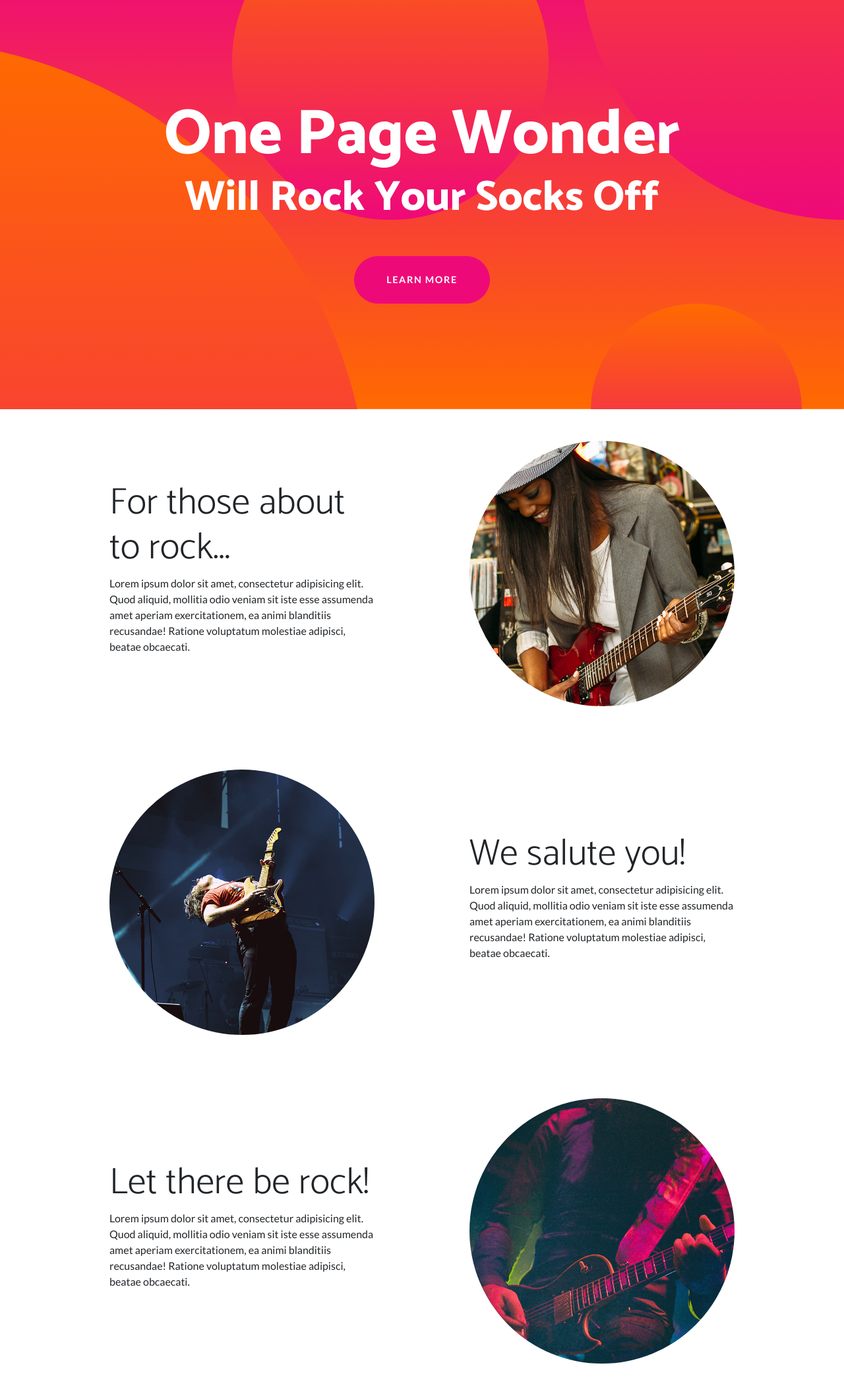
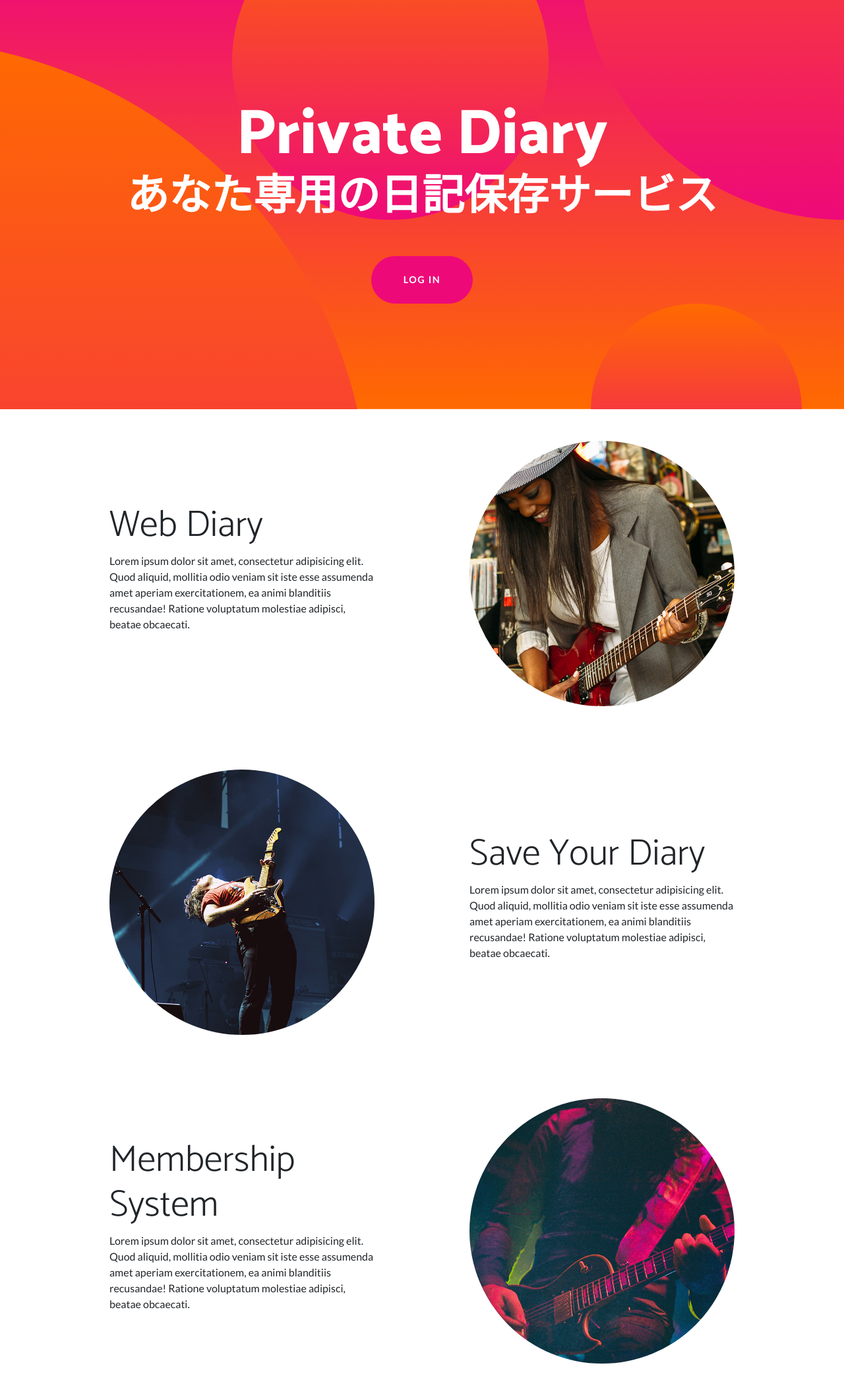
Before and after one commit to EzuraA/private_diary, a Django app: page / in a window 1280 px wide. Shown: the part 67-2167 px from the top of the page at 66% size. Run offline with Django 3.2, Linux system fonts and the light colour scheme; some libraries are stand-ins or nearby versions.

```diff
--- a/diary/templates/base.html
+++ b/diary/templates/base.html
@@ -22,6 +22,7 @@
         <script src="https://use.fontawesome.com/releases/v5.15.3/js/all.js" crossorigin="anonymous"></script>
         <!-- Core theme CSS (includes Bootstrap)-->
         <link href="{% static 'css/styles.css' %}" rel="stylesheet" />
+        <link rel="stylesheet" type="text/css" href="{% static 'css/mystyle.css' %}">
     </head>
     <body id="page-top">
         <!-- Navigation-->
--- a/diary/templates/index.html
+++ b/diary/templates/index.html
@@ -1,15 +1,16 @@
 {% extends 'base.html' %}
+
 {% load static %}
 
-{% block title %}Web上に〜{% endblock %}
+{% block title %}Web上にあなた専用の日記ページを保存できるサービス｜Private Diary{% endblock %}
 
 {% block header %}
         <header class="masthead text-center text-white">
             <div class="masthead-content">
                 <div class="container px-5">
-                    <h1 class="masthead-heading mb-0">One Page Wonder</h1>
-                    <h2 class="masthead-subheading mb-0">Will Rock Your Socks Off</h2>
-                    <a class="btn btn-primary btn-xl rounded-pill mt-5" href="#scroll">Learn More</a>
+                    <h1 class="masthead-heading mb-0">Private Diary</h1>
+                    <h2 class="masthead-subheading mb-0">あなた専用の日記保存サービス</h2>
+                    <a class="btn btn-primary btn-xl rounded-pill mt-5" href="#scroll">LOG IN</a>
                 </div>
             </div>
             <div class="bg-circle-1 bg-circle"></div>
@@ -29,7 +30,7 @@
                     </div>
                     <div class="col-lg-6 order-lg-1">
                         <div class="p-5">
-                            <h2 class="display-4">For those about to rock...</h2>
+                            <h2 class="display-4">Web Diary</h2>
                             <p>Lorem ipsum dolor sit amet, consectetur adipisicing elit. Quod aliquid, mollitia odio veniam sit iste esse assumenda amet aperiam exercitationem, ea animi blanditiis recusandae! Ratione voluptatum molestiae adipisci, beatae obcaecati.</p>
                         </div>
                     </div>
@@ -45,7 +46,7 @@
                     </div>
                     <div class="col-lg-6">
                         <div class="p-5">
-                            <h2 class="display-4">We salute you!</h2>
+                            <h2 class="display-4">Save Your Diary</h2>
                             <p>Lorem ipsum dolor sit amet, consectetur adipisicing elit. Quod aliquid, mollitia odio veniam sit iste esse assumenda amet aperiam exercitationem, ea animi blanditiis recusandae! Ratione voluptatum molestiae adipisci, beatae obcaecati.</p>
                         </div>
                     </div>
@@ -61,7 +62,7 @@
                     </div>
                     <div class="col-lg-6 order-lg-1">
                         <div class="p-5">
-                            <h2 class="display-4">Let there be rock!</h2>
+                            <h2 class="display-4">Membership System</h2>
                             <p>Lorem ipsum dolor sit amet, consectetur adipisicing elit. Quod aliquid, mollitia odio veniam sit iste esse assumenda amet aperiam exercitationem, ea animi blanditiis recusandae! Ratione voluptatum molestiae adipisci, beatae obcaecati.</p>
                         </div>
                     </div>
--- /dev/null
+++ b/static/css/mystyle.css
@@ -0,0 +1,3 @@
+.my-div-style{
+    margin-top: 6rem;
+}
```
Also changed, not shown: diary/forms.py (+12 -0 lines).
